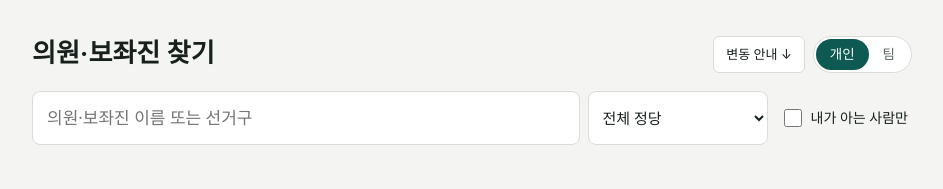
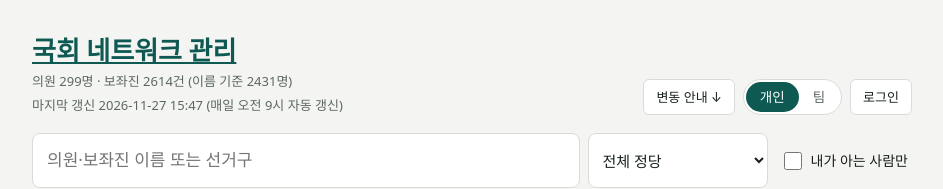
Before and after one commit to junkiid/assembly-finder, a plain HTML site: page docs/index.html in a window 1280 px wide. Shown: the top 189 px of the page, without its empty margins (168-1111 px from the left). Drawn offline with nearby package versions, Linux system fonts and the light colour scheme; a web font is replaced by a local one.

Commit message:
Update index.html

```diff
--- a/docs/index.html
+++ b/docs/index.html
@@ -3,7 +3,7 @@
 <head>
 <meta charset="utf-8">
 <meta name="viewport" content="width=device-width, initial-scale=1">
-<title>의원·보좌진 찾기</title>
+<title>국회 네트워크 관리</title>
 <meta name="description" content="국회의원과 보좌진을 검색하고, 매일 바뀌는 인력 변동을 확인하는 팀용 도구">
 <link rel="preconnect" href="https://fonts.googleapis.com">
 <link rel="stylesheet" href="https://fonts.googleapis.com/css2?family=IBM+Plex+Sans+KR:wght@400;500;600&family=Noto+Serif+KR:wght@600;700&display=swap">
@@ -13,7 +13,7 @@
 <div class="wrap" id="app">
   <header>
     <div>
-      <h1>의원·보좌진 찾기</h1>
+      <h1><a href="#" id="homeLink" title="메인 화면으로">국회 네트워크 관리</a></h1>
       <p class="meta" id="meta"></p>
       <p class="meta" id="updated"></p>
     </div>
```
